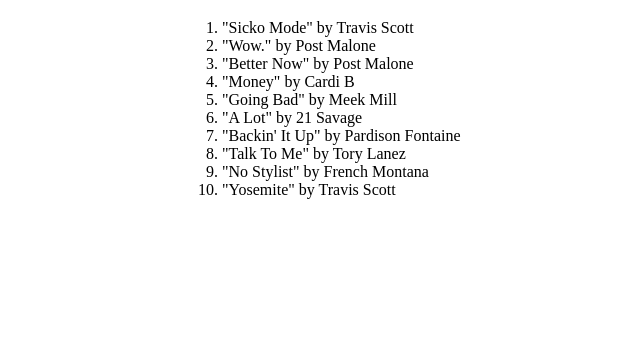
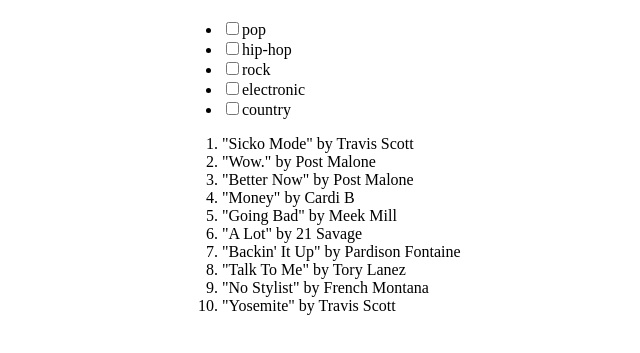
Before and after one commit to startupguysandy/GMT-Playlist-Filter, a plain HTML site: page index.html in a window 1280 px wide. Shown: the part 61-414 px from the top of the page, without its empty margins (138-778 px from the left). Drawn offline with Linux system fonts and the light colour scheme.

Commit message:
dynamically generate checkboxes after page load

```diff
--- a/index.html
+++ b/index.html
@@ -8,7 +8,9 @@
 		<h1>Playlist Filters</h1>
 
 		<!-- Add filters here -->
-		<div id="filters"></div>
+		<ul id="filters">
+
+		</ul>
 
 		<ol id="playlist">
 			<li data-genre="pop" data-grammy="yes">"Thank U, Next" by Arianna Grande</li>
--- a/js/mainscript.js
+++ b/js/mainscript.js
@@ -19,12 +19,30 @@ window.addEventListener('load', ()=> {
         }
     }
 
-    function hideUnusedGenres() {
+    function generateCheckboxes() {
+        for(let i=0;i<uniqueGenres.length;++i){
+            let ul = document.getElementById("filters");
+            let li = document.createElement("li");
+            let checkbox = document.createElement("input");
+            checkbox.setAttribute("type", "checkbox");
 
+            li.appendChild(checkbox);
+            li.appendChild(document.createTextNode(uniqueGenres[i]));
+            ul.appendChild(li);
+        }
+    }
+    generateCheckboxes();
 
+    function checkboxEnabled() {
+        // TODO: Call this function when a checkbox on the page is checked. I think this is how I need to work with an event listener for that.
     }
 
-    // create a checkbox at the top of the page for each genre in the array
-    // show full list by default
+    function hideUnusedGenres() {
+        // TODO: Add functionality so once a checkbox is enabled we go through the DOM elements and hide anything which isn't in the selectedGenres array
+        //  I may need a button to kick off the listener initially
+    }
+    hideUnusedGenres();
+
+    // show full list of genres on page load
     // when a checkbox is checked, hide all other songs which don't match the checkbox selected
 });
```
